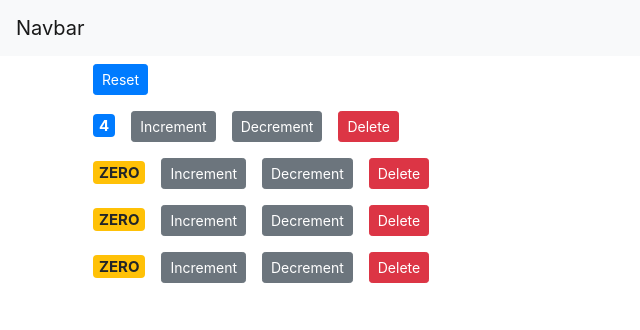
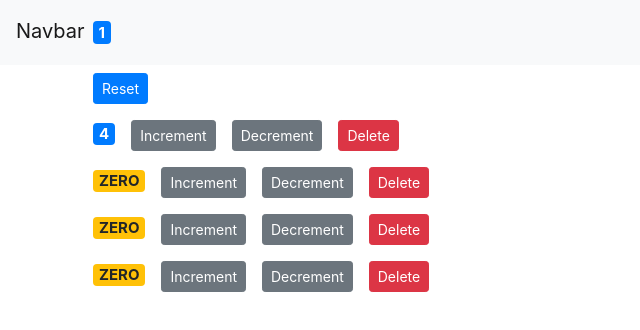
Before and after one commit to Iftekhar226/shopping-cart, a React (Create React App) app: page / in a window 1280 px wide. Shown: the top 330 px of the page, without its empty margins (0-640 px from the left). Built offline with nearby package versions, Linux system fonts and the light colour scheme.

Commit message:
adding notification in navbar as number counter value is greater than 1

```diff
--- a/src/App.js
+++ b/src/App.js
@@ -45,7 +45,9 @@ class App extends Component {
   render() {
     return (
       <React.Fragment className="App">
-        <NavBar />
+        <NavBar
+          count={this.state.counters.filter((c) => c.value >= 1).length}
+        />
         <main class="container">
           <Counters
             onDecrement={this.handleDecrement}
--- a/src/components/navBar.jsx
+++ b/src/components/navBar.jsx
@@ -3,14 +3,24 @@ import React, { Component } from "react";
 class NavBar extends Component {
   render() {
     return (
-      <div>
+      <React.Fragment>
         <nav className="navbar navbar-light bg-light">
           <a className="navbar-brand" href="#">
             Navbar
+            <span className={this.getNavbarNotificationCountBadge()}>
+              {this.props.count}
+            </span>
           </a>
         </nav>
-      </div>
+      </React.Fragment>
     );
   }
+
+  getNavbarNotificationCountBadge = () => {
+    let navNotificBadge = "badge m-2 badge-";
+    navNotificBadge += this.props.count === 0 ? "warning" : "primary";
+    console.log(navNotificBadge);
+    return navNotificBadge;
+  };
 }
 export default NavBar;
```
